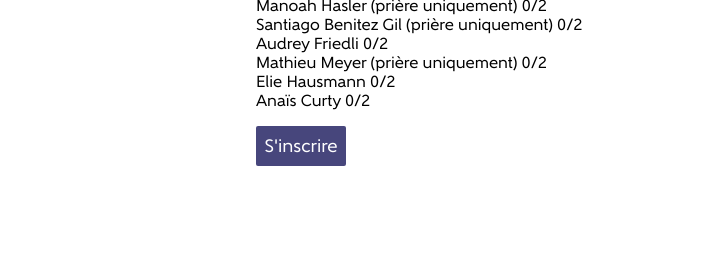
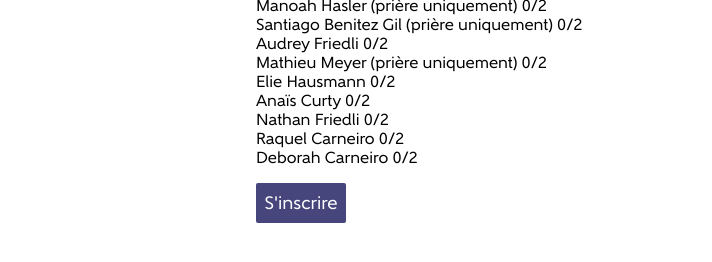
Before and after one commit to doxa-tech/waykup.ch, a plain HTML site: page parrainage.html in a window 1280 px wide. Shown: the part 534-796 px from the top of the page, 0-712 px from the left. Drawn offline with Linux system fonts and the light colour scheme; files whose address does not match are found by name.

Commit message:
Camp attendant's list updated

```diff
--- a/parrainage.html
+++ b/parrainage.html
@@ -89,6 +89,9 @@
                         <li>Mathieu Meyer (prière uniquement) 0/2</li>
                         <li>Elie Hausmann 0/2</li>
                         <li>Anaïs Curty 0/2</li>
+                        <li>Nathan Friedli 0/2</li>
+                        <li>Raquel Carneiro 0/2</li>
+                        <li>Deborah Carneiro 0/2</li>
                     </ul>
                 </div>
                 <img class="logoEvent" src="assets/images/logo/waycamp.jpg">
```
